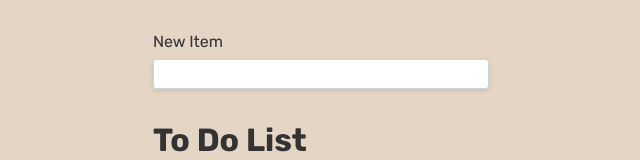
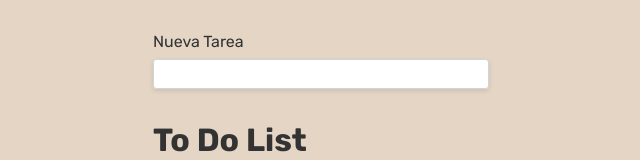
Before and after one commit to The-Nick-J/ToDoList, a React app: page / in a window 1280 px wide. Shown: the top 160 px of the page, without its empty margins (319-959 px from the left). Built offline with nearby package versions, Linux system fonts and the light colour scheme.

Commit message:
nueva tarea

```diff
--- a/src/NewTodoForm.jsx
+++ b/src/NewTodoForm.jsx
@@ -16,7 +16,7 @@ export function NewTodoForm({addTodo}) {
   return (
     <form onSubmit={handleSubmit} className="new-item-form">
       <div className="form-row">
-        <label htmlFor="item">New Item</label>
+        <label htmlFor="item">Nueva Tarea</label>
         <input
           value={newItem}
           onChange={(e) => setNewItem(e.target.value)}
```
